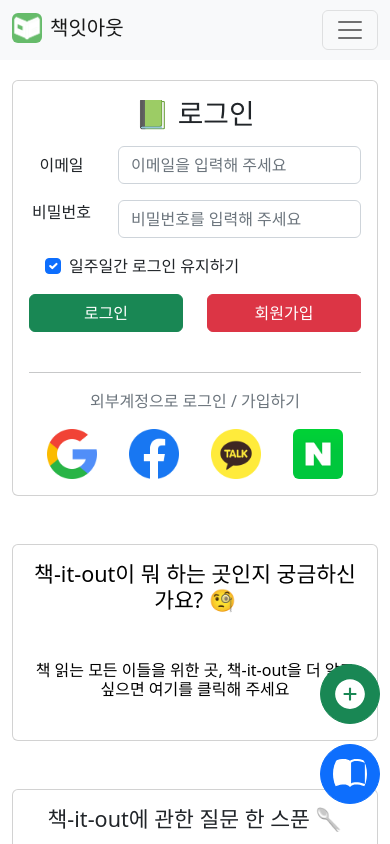
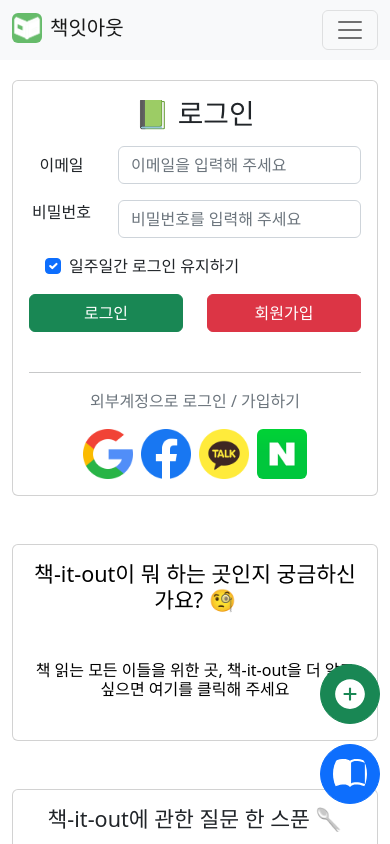
Before and after one commit to ms-microservice/booksitout, a React (Create React App) app in the folder frontend/: page /login in a window 390 px wide. Shown: the top 844 px of the page. Built offline with nearby package versions, Linux system fonts and the light colour scheme.

Commit message:
front : login oauth button responsive

```diff
--- a/frontend/src/components/user/Login.js
+++ b/frontend/src/components/user/Login.js
@@ -167,7 +167,7 @@ const Login = () => {
 														style={{
 															width: '50px',
 														}}
-														className='img-fluid ms-3 me-3 ms-md-3 me-md-3 rounded'
+														className='img-fluid ms-1 me-1 ms-md-3 me-md-3 rounded'
 														src={oauth.image}
 														alt=''
 													/>
```
